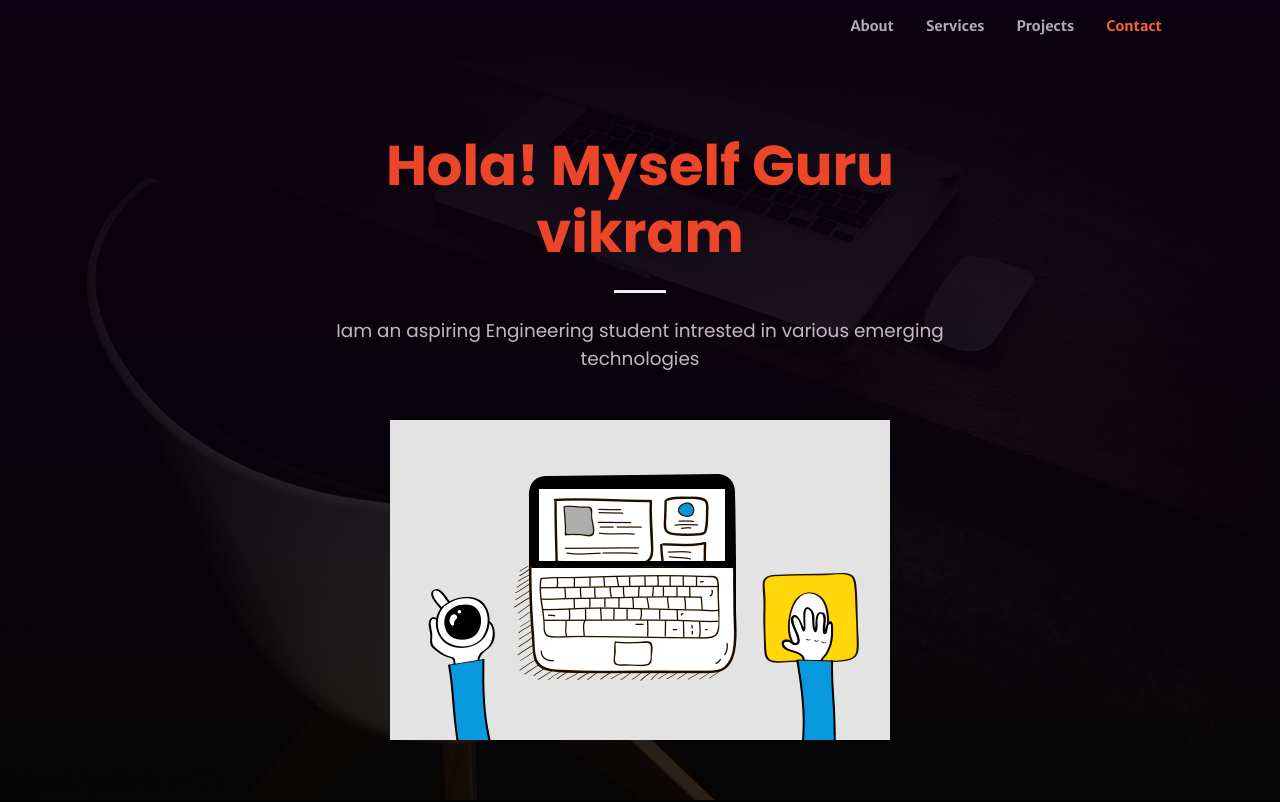
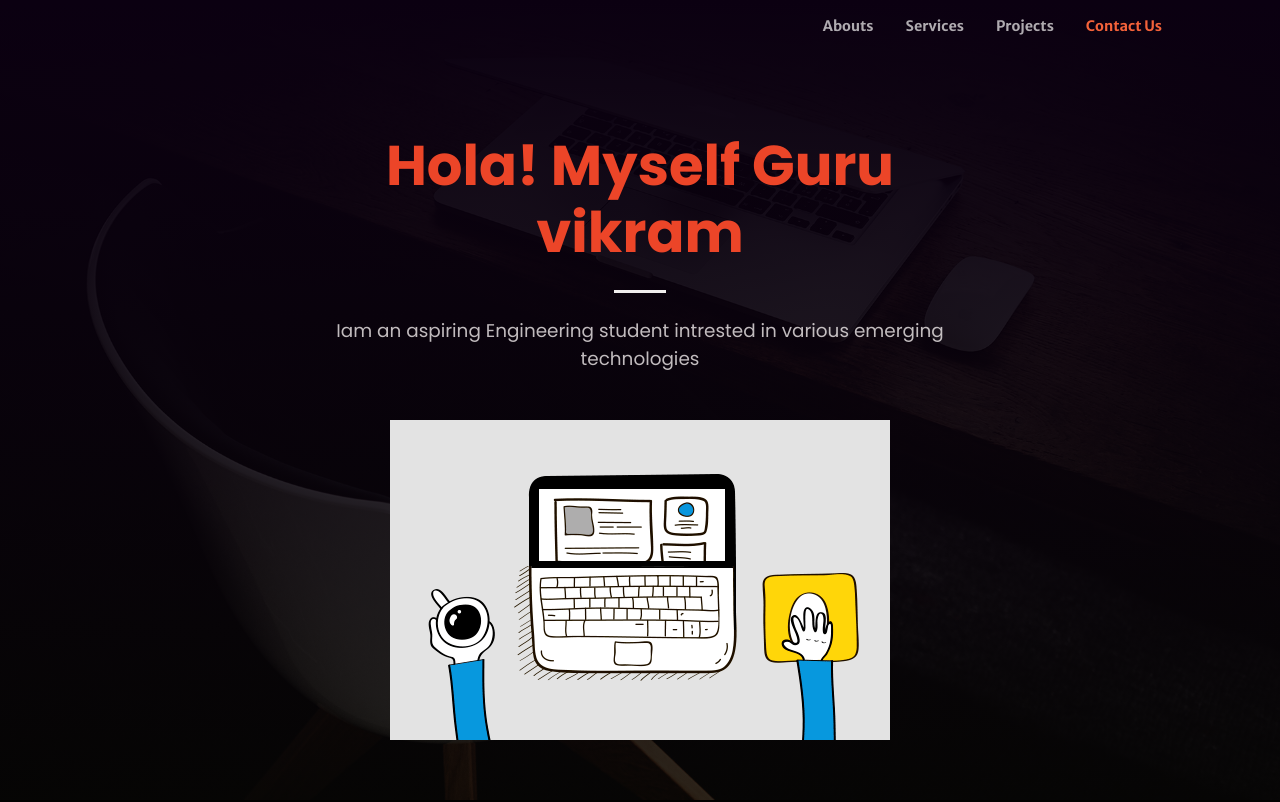
Before and after one commit to rocksvicks/Try-Clone-Vikram, a plain HTML site: page index.html in a window 1280 px wide. Shown: the top 802 px of the page. Drawn offline with nearby package versions, Linux system fonts and the light colour scheme; some packages are replaced by stand-ins of ours; a script that the page names is missing.

Commit message:
change title logo

```diff
--- a/index.html
+++ b/index.html
@@ -5,9 +5,9 @@
         <meta name="viewport" content="width=device-width, initial-scale=1, shrink-to-fit=no" />
         <meta name="description" content="" />
         <meta name="author" content="" />
-        <title>Vikram's Portfolio</title>
+        <title>Clone Vikram's Portfolio</title>
         <!-- Favicon-->
-        <link rel="icon" type="image/x-icon" href="assets/favicon.ico" />
+        <link rel="icon" type="image/x-icon" href="assets/rv gold leaf logo.png" />
         <!-- Bootstrap Icons-->
         <link href="https://cdn.jsdelivr.net/npm/bootstrap-icons@1.5.0/font/bootstrap-icons.css" rel="stylesheet" />
         <!-- Google fonts-->
@@ -27,10 +27,10 @@
                 <button class="navbar-toggler navbar-toggler-right" type="button" data-bs-toggle="collapse" data-bs-target="#navbarResponsive" aria-controls="navbarResponsive" aria-expanded="false" aria-label="Toggle navigation"><span class="navbar-toggler-icon"></span></button>
                 <div class="collapse navbar-collapse" id="navbarResponsive">
                     <ul class="navbar-nav ms-auto my-2 my-lg-0">
-                        <li class="nav-item"><a class="nav-link" href="#about">About</a></li>
+                        <li class="nav-item"><a class="nav-link" href="#about">Abouts</a></li>
                         <li class="nav-item"><a class="nav-link" href="#services">Services</a></li>
                         <li class="nav-item"><a class="nav-link" href="#portfolio">Projects</a></li>
-                        <li class="nav-item"><a class="nav-link" href="#contact">Contact</a></li>
+                        <li class="nav-item"><a class="nav-link" href="#contact">Contact Us</a></li>
                     </ul>
                 </div>
             </div>
```
